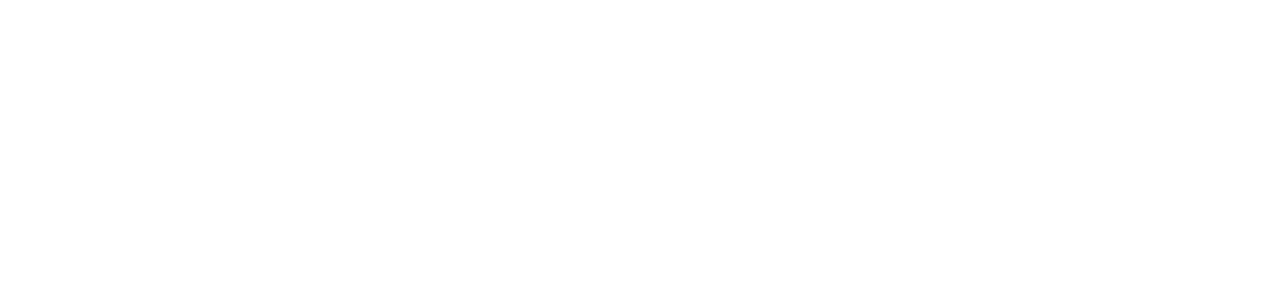
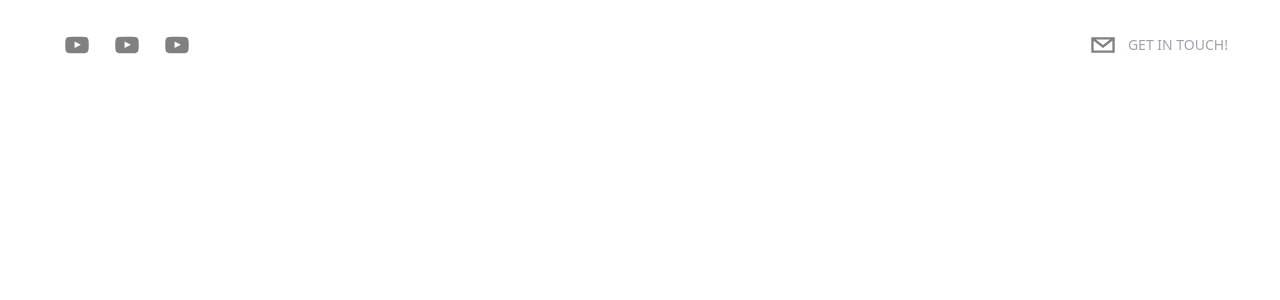
Before and after one commit to hayesdev/next-portfolio, a Next.js app: page / in a window 1280 px wide. Shown: the top 300 px of the page. Built offline with nearby package versions, Linux system fonts and the light colour scheme.

Commit message:
adds header socials

```diff
--- /dev/null
+++ b/components/Header.tsx
@@ -0,0 +1,23 @@
+import React from 'react'
+import {SocialIcon} from "react-social-icons"
+
+type Props = {}
+
+function Header({}: Props) {
+  return (
+    <header className='sticky top-0 p-5 flex items-start justify-between mx-auto max-w-7xl z-20 xl:items-center'>
+      <div className='flex flex-row items-center'>
+      {/* social icons */}
+      <SocialIcon url="https://www.youtube.com" fgColor='gray' bgColor='transparent'/>
+      <SocialIcon url="https://www.youtube.com" fgColor='gray' bgColor='transparent'/>
+      <SocialIcon url="https://www.youtube.com" fgColor='gray' bgColor='transparent'/>
+       </div>
+      <div className="flex flex-row cursor-pointer items-center text-gray-300">
+        <SocialIcon className="cursor-pointer" network="email" fgColor='gray' bgColor='transparent'/>
+        <p className="uppercase hidden md:inline-flex text-sm text-gray-400">Get In Touch!</p>
+      </div>
+    </header>
+  )
+}
+
+export default Header
--- a/package.json
+++ b/package.json
@@ -11,7 +11,8 @@
   "dependencies": {
     "next": "12.3.1",
     "react": "18.2.0",
-    "react-dom": "18.2.0"
+    "react-dom": "18.2.0",
+    "react-social-icons": "^5.15.0"
   },
   "devDependencies": {
     "@types/node": "18.8.2",
--- a/pages/index.tsx
+++ b/pages/index.tsx
@@ -1,6 +1,7 @@
 import type { NextPage } from 'next'
 import Head from 'next/head'
 import Image from 'next/image'
+import Header from '../components/Header'
 import styles from '../styles/Home.module.css'
 
 const Home: NextPage = () => {
@@ -13,7 +14,7 @@ const Home: NextPage = () => {
       </Head>
 
       {/* Header */}
-
+    <Header/>
       {/* Hero */}
 
       {/* About */}
```
Also changed, not shown: 1 other file (tests, documents, lock files or other folders).
